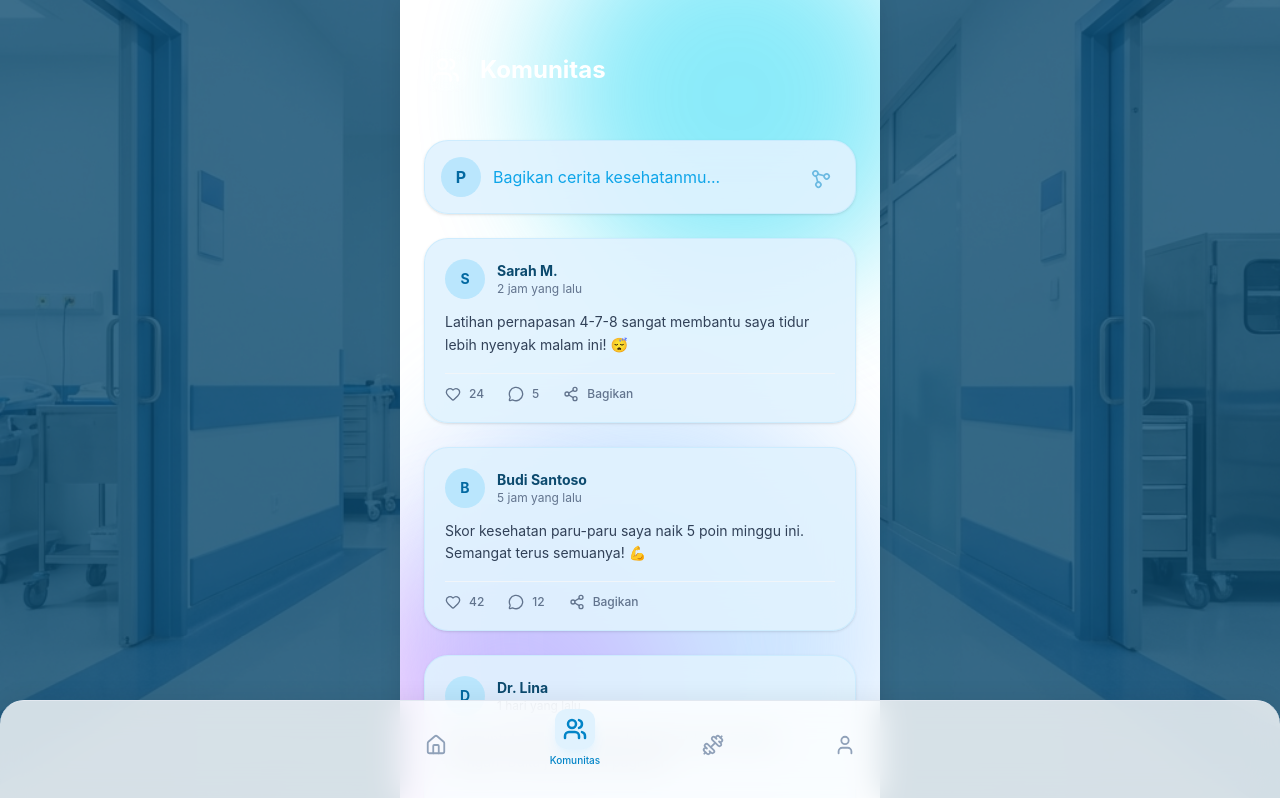
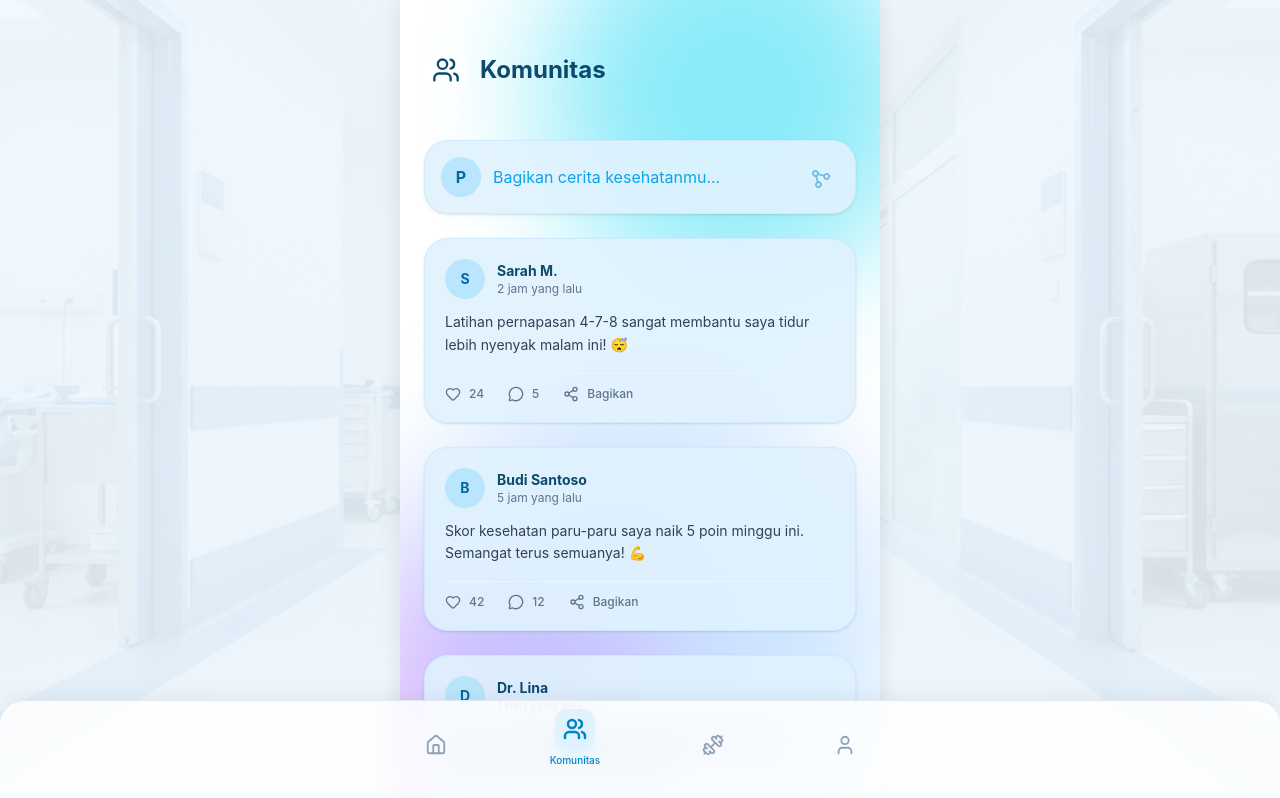
Before and after one commit to primeell/RAHHHHHHH, a React (Vite) app in the folder respiscan-app/: page /community in a window 1280 px wide. Shown: the top 798 px of the page. Built offline with nearby package versions, Linux system fonts and the light colour scheme.

Commit message:
communitylikes

```diff
--- a/respiscan-app/src/pages/Community.jsx
+++ b/respiscan-app/src/pages/Community.jsx
@@ -79,8 +79,34 @@ const Community = () => {
 
         // Simulating viral community engagement
         let currentSimulatedLikes = 0;
-        const targetLikes = Math.floor(Math.random() * 3000) + 1000; // Random target between 1000-4000
+        // Random target between 1000 and 100000
+        const targetLikes = Math.floor(Math.random() * 99000) + 1000;
 
+        if (targetLikes > 20000) {
+            // Rapid climb before instant cap
+            let tempLikes = 0;
+            const rapidInterval = setInterval(() => {
+                const increment = Math.floor(Math.random() * 100) + 50; // Faster climb 50-150 likes
+                tempLikes += increment;
+
+                setPosts(currentPosts => {
+                    return currentPosts.map(p =>
+                        p.id === post.id ? { ...p, likes: tempLikes } : p
+                    );
+                });
+            }, 100);
+
+            // Instant cap after 2 seconds
+            setTimeout(() => {
+                clearInterval(rapidInterval);
+                setPosts(currentPosts => {
+                    const updatedPosts = currentPosts.map(p =>
+                        p.id === post.id ? { ...p, likes: targetLikes } : p
+                    );
+                    return updatedPosts;
+                });
+            }, 2000); // Allow to climb for 2 seconds before jumping to target
+        } else {
             const engagementInterval = setInterval(() => {
                 // Randomly increase likes
                 const increment = Math.floor(Math.random() * 15) + 5; // Add 5-20 likes per tick
@@ -98,6 +124,7 @@ const Community = () => {
                     return updatedPosts;
                 });
             }, 150); // Update every 150ms for visible effect
+        }
     };
 
     return (
@@ -107,7 +134,7 @@ const Community = () => {
                 className="fixed inset-0 w-full h-full -z-20 bg-cover bg-center bg-no-repeat"
                 style={{ backgroundImage: "url('/hospital-bg.png')" }}
             />
-            <div className={`fixed inset-0 w-full h-full -z-10 transition-colors duration-300 ${isDarkMode ? 'bg-hospital-blue-900/90' : 'bg-hospital-blue-900/80'}`} />
+            <div className={`fixed inset-0 w-full h-full -z-10 transition-colors duration-300 ${isDarkMode ? 'bg-hospital-blue-900/90' : 'bg-hospital-blue-50/90'}`} />
 
             {/* Ambient Decorations */}
             <div className={`absolute top-[-10%] right-[-10%] w-96 h-96 rounded-full blur-3xl opacity-20 animate-pulse pointer-events-none transition-colors duration-700 ${isDarkMode ? 'bg-blue-600' : 'bg-cyan-400'}`}></div>
@@ -117,10 +144,10 @@ const Community = () => {
             {/* Header */}
             <div className="px-6 pt-12 pb-6 sticky top-0 z-10">
                 <div className="flex items-center gap-3">
-                    <div className={`p-2 rounded-xl backdrop-blur-md ${isDarkMode ? 'bg-slate-800/50' : 'bg-white/10'}`}>
-                        <Users size={28} className={isDarkMode ? 'text-blue-400' : 'text-white'} />
+                    <div className={`p-2 rounded-xl backdrop-blur-md ${isDarkMode ? 'bg-slate-800/50' : 'bg-white/50'}`}>
+                        <Users size={28} className={isDarkMode ? 'text-blue-400' : 'text-medical-teal-600'} />
                     </div>
-                    <h1 className="text-2xl font-bold font-display text-white">Komunitas</h1>
+                    <h1 className={`text-2xl font-bold font-display ${isDarkMode ? 'text-white' : 'text-hospital-blue-900'}`}>Komunitas</h1>
                 </div>
             </div>
 
```
Lines whose indentation alone changed are shown as unchanged.
